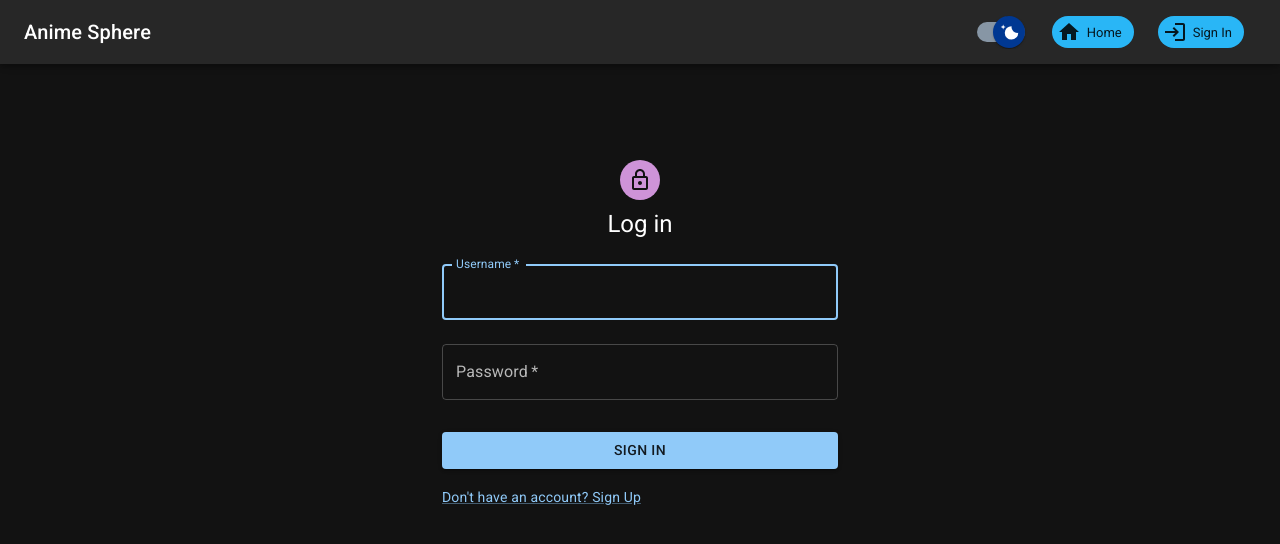
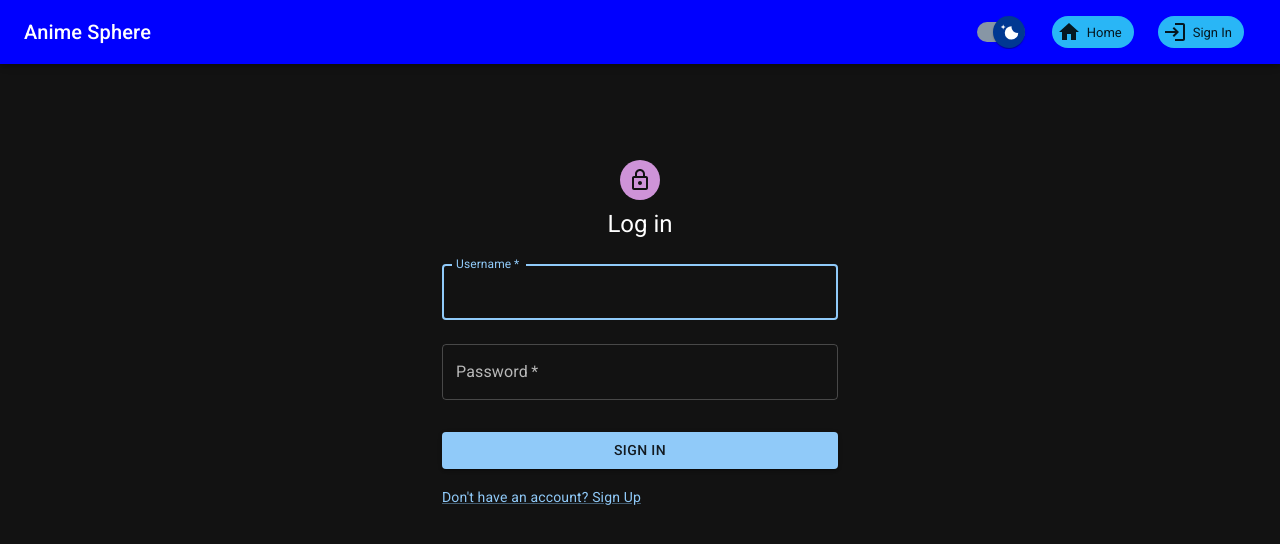
Before and after one commit to jcrz28/Anime-Sphere, a React (Create React App) app: page /auth in a window 1280 px wide. Shown: the top 544 px of the page. Built offline with nearby package versions, Linux system fonts and the light colour scheme; no server answers.

Commit message:
Change toolbar's background color to blue

```diff
--- a/src/components/app-header.js
+++ b/src/components/app-header.js
@@ -42,7 +42,7 @@ const AppHeader = (props) => {
 
 	return (
 		<AppBar position="fixed" open={props.isDrawerOpen}>
-			<Toolbar>
+			<Toolbar sx={{ backgroundColor: "blue" }}>
 				{!isAuth && (
 					<IconButton
 						color="inherit"
--- a/src/components/search-bar.js
+++ b/src/components/search-bar.js
@@ -8,7 +8,7 @@ import SearchIcon from "@mui/icons-material/Search";
 const Search = styled("div")(({ theme }) => ({
 	position: "relative",
 	borderRadius: theme.shape.borderRadius,
-	backgroundColor: alpha(theme.palette.common.white, 0.15),
+	backgroundColor: alpha(theme.palette.common.white, 0.2),
 	"&:hover": {
 		backgroundColor: alpha(theme.palette.common.white, 0.25),
 	},
```
